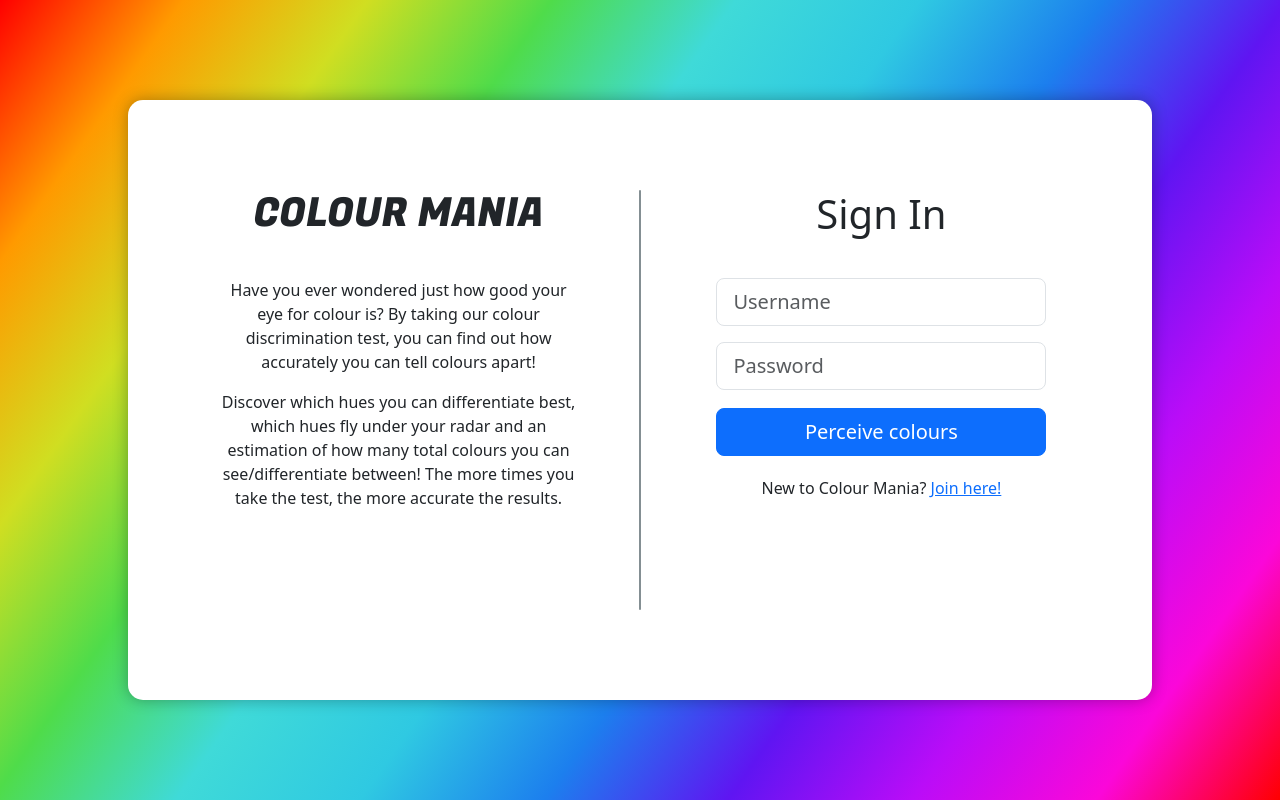
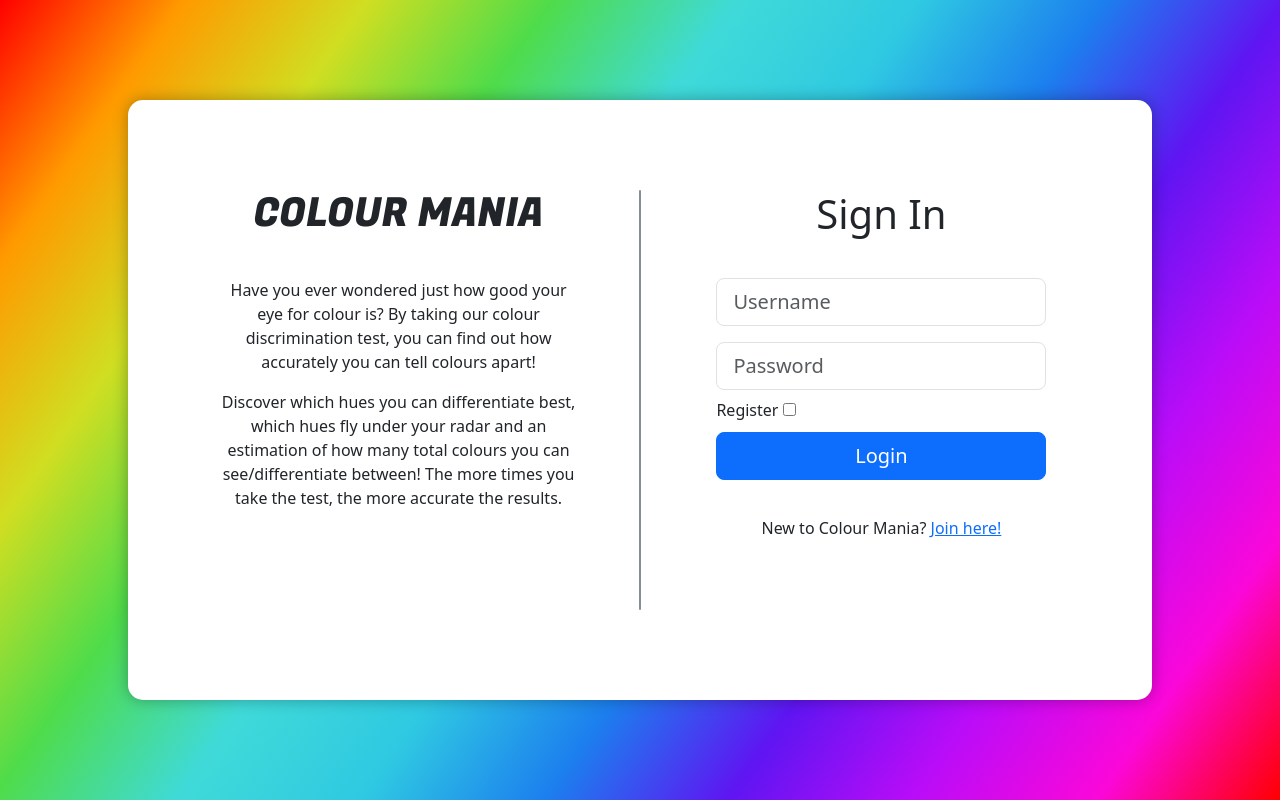
Before and after one commit to michaelbuwa/The-Agile-Web-Project, a Flask app: page / in a window 1280 px wide. Run offline with Flask 3, Linux system fonts and the light colour scheme.

Commit message:
Integrate sign-in and sign-out functionality, add redirect links to the sign-in page for unauthenticated users, display the current authenticated user's information in the navigation bar with an icon, and handle incorrect login attempts with flash messages.

```diff
--- a/app/__init__.py
+++ b/app/__init__.py
@@ -20,5 +20,6 @@ app = Flask(__name__)
 app.config.from_object(Config)
 db = SQLAlchemy(app)
 migrate = Migrate(app, db)
+login.init_app(app)
 
 from app import routes, models
--- a/app/extensions.py
+++ b/app/extensions.py
@@ -1,4 +1,4 @@
 from flask_login import LoginManager
 
 login = LoginManager()
-login.login_view = 'login' # Redirect to login page if not logged in
+login.login_view = 'index' # Redirect to sign_up page if not logged in
--- /dev/null
+++ b/app/forms.py
@@ -0,0 +1,9 @@
+from flask_wtf import FlaskForm
+from wtforms import BooleanField, IntegerField, PasswordField, StringField, SubmitField
+from wtforms.validators import DataRequired, Length
+
+class LoginForm(FlaskForm):
+    username = StringField('Username', validators=[DataRequired(), Length(max=80)])
+    password = PasswordField('Password', validators=[DataRequired()])
+    submit = SubmitField('Login')
+    register = BooleanField("Register")
--- a/app/routes.py
+++ b/app/routes.py
@@ -1,30 +1,66 @@
-from flask import render_template
+from flask import render_template, flash, redirect, url_for, request
 from flask import jsonify
-from app import app
+from flask_login import login_required, login_user, logout_user
+from app.forms import LoginForm
+from app.models import User
+from app import app,db
 
 @app.route('/')
-@app.route('/index')
+@app.route('/index', methods=['GET', 'POST'])
 def index():
-    return render_template('index.html', title='Colour Mania', include_google_fonts=True, include_bootstrap=True)
+    form = LoginForm()
+    if request.method == "POST":
+        username = form.username.data
+        password = form.password.data
+        registering = form.register.data
+
+        user = User.query.filter_by(username=username).first()
+        if registering:
+            if user:
+                flash('Username {username} already exists','error')
+            else:
+                user = User(username=username)
+                user.set_password(password)
+                db.session.add(user)
+                db.session.commit() #Save the new user to the database,ensures database is consistent
+                login_user(user)
+                return redirect(url_for('upload'))
+        if not user:
+            flash('Username does not exist','error')
+        elif not user.check_password(password):
+            flash('Incorrect password','error')
+        else:
+            login_user(user)
+            return redirect(url_for('upload'))
+    return render_template('index.html', title='Colour Mania', include_google_fonts=True, include_bootstrap=True,form=form)
 
 @app.route('/sign-up')
 def sign_up():
     return render_template('sign-up.html', title='Sign Up', include_bootstrap=True)
 
+@app.route("/logout")
+def logout():
+    logout_user()
+    return redirect(url_for('index'))
+
 @app.route('/upload')
+@login_required
 def upload():
     return render_template('upload.html', title='Colour Differentiation Test', include_navbar=True, body_class='upload-page')
 
 @app.route('/visualise')
+@login_required
 def visualise():
     return render_template('visualise.html', title='Data Visualisation', include_navbar=True)
 
 @app.route('/share')
+@login_required
 def share():
     return render_template('share.html', title='Share', include_navbar=True, include_bootstrap=True)
 
 
 @app.route('/api/stats')
+@login_required
 def get_stats():
     # would use actual database query here
     unlocked_colors = [
--- a/app/static/css/navbar.css
+++ b/app/static/css/navbar.css
@@ -62,6 +62,12 @@ html, body {
     text-decoration-color: black; /* Set underline color to black */
 }
 
+.navbar-user {
+    color: black;
+    font-size: 18px;
+    margin-left: auto;
+}
+
 /* Responsive design for smaller screens */
 @media screen and (max-width: 500px) {
     .navbar a {
--- a/app/templates/base.html
+++ b/app/templates/base.html
@@ -25,6 +25,17 @@
 	{% block content %}{% endblock %}
 	{% if include_bootstrap %}
 	<script src="https://cdn.jsdelivr.net/npm/bootstrap@5.3.3/dist/js/bootstrap.bundle.min.js"></script>
+	{% with messages = get_flashed_messages(with_categories=true) %}
+		{% if messages %}
+			<script>
+				document.addEventListener("DOMContentLoaded", function() {
+					{% for category, message in messages %}
+						alert("{{ category|escape }}: {{ message|escape }}");
+					{% endfor %}
+				});
+			</script>
+		{% endif %}
+	{% endwith %}
 	{% endif %}
 	</body>
 </html>
--- a/app/templates/index.html
+++ b/app/templates/index.html
@@ -21,14 +21,31 @@
         <div class="vertical-separator"></div>
         <div class="sign-in-container">
             <h1>Sign In</h1>
-            <form>
+            <form method="POST" action="{{ url_for('index') }}">
+            {{ form.hidden_tag() }}
                 <div class="mb-3">
-                    <input type="username" class="form-control form-control-lg" placeholder="Username">
+                    {{ form.username(class="form-control form-control-lg", placeholder="Username") }}
+                    {% if form.username.errors %}
+                        <div class="error">
+                            {{ form.username.errors[0] }}
+                        </div>
+                    {% endif %}
                 </div>
                 <div class="mb-2">
-                    <input type="password" class="form-control form-control-lg" placeholder="Password">
+                    {{ form.password(class="form-control form-control-lg", placeholder="Password") }}
+                    {% if form.password.errors %}
+                        <div class="error">
+                            {{ form.password.errors[0] }}
+                        </div>
+                    {% endif %}
                 </div>
-                <button type="submit" class="btn btn-primary btn-lg w-100" id="sign-button">Perceive colours</button>
+                <div class="form-group">
+                {{ form.register.label }}
+                {{ form.register }}
+                </div>
+                <div class="mb-3">
+                {{ form.submit(class="btn btn-primary btn-lg w-100", id="sign-button") }}
+                </div>
             </form>
             <p>New to Colour Mania? <a href="{{ url_for('sign_up') }}">Join here!</a></p>
         </div>
--- a/app/templates/navigation-bar.html
+++ b/app/templates/navigation-bar.html
@@ -4,4 +4,9 @@
     <a href="{{ url_for('upload') }}"><i class="fas fa-palette"></i> Upload</a>
     <a href="{{ url_for('visualise') }}"><i class="fas fa-vector-square"></i> Graphs and Statistics</a>
     <a href="{{ url_for('share') }}"><i class="fas fa-share-alt"></i> Share with Friends</a>
+
+    {% if current_user.is_authenticated %}
+    <span class="navbar-user"><i class="fas fa-user"></i> Logged in as:{{ current_user.username }}</span>
+    {% endif %}
+
 </div>
```
Also changed, not shown: app/models.py (+9 -1 lines), app/app.db.
